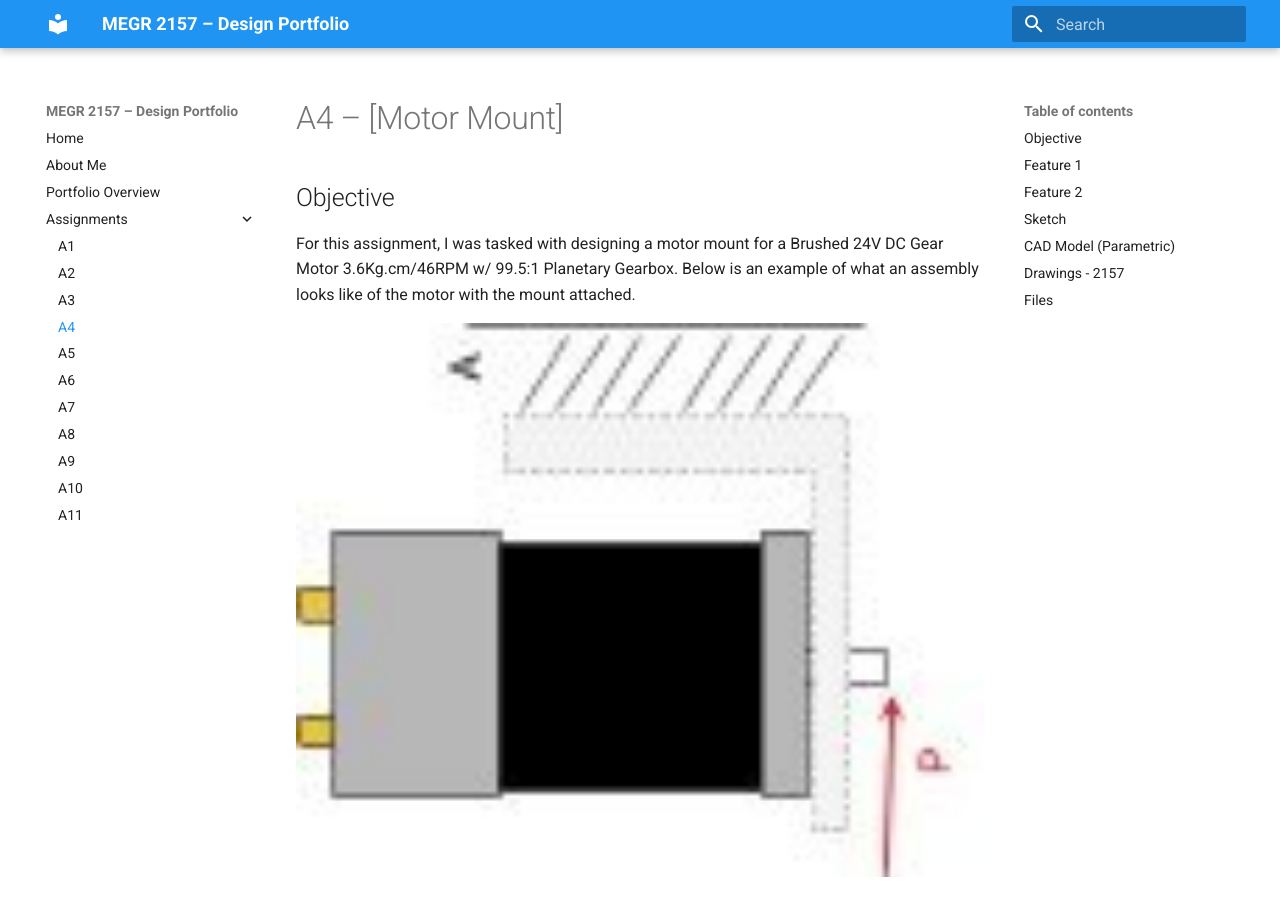
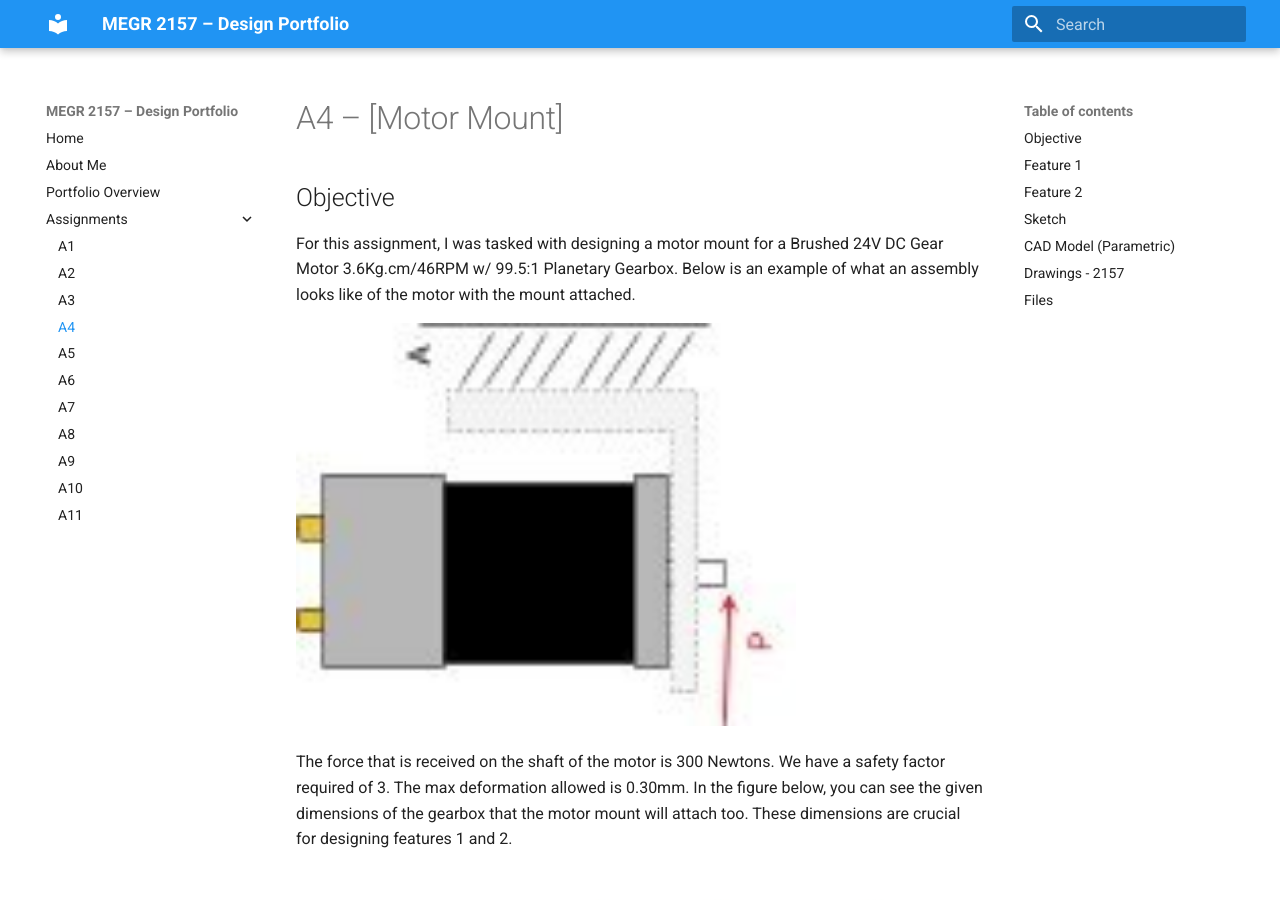
Before and after one commit to AidenGrake/megr2157-portfolio, an MkDocs documentation site: the page built from docs/assignments/A04/index.md, in a window 1280 px wide and 900 px high. Built offline with MkDocs 1.6.1 and Material for MkDocs 9.7.7, drawn with Linux system fonts in a browser that asks for light colours.

Commit message:
Adjust image sizes in index.md for A04 assignment
Updated image dimensions in the assignment documentation.

```diff
--- a/docs/assignments/A04/index.md
+++ b/docs/assignments/A04/index.md
@@ -3,7 +3,7 @@
 ## Objective
 For this assignment, I was tasked with designing a motor mount for a Brushed 24V DC Gear Motor 3.6Kg.cm/46RPM w/ 99.5:1 Planetary Gearbox. Below is an example of what an assembly looks like of the motor with the mount attached.
 
-<img width="1000" height="1000" alt="IMG1" src="IMG1.jpeg">
+<img width="500" height="500" alt="IMG1" src="IMG1.jpeg">
 
 The force that is received on the shaft of the motor is 300 Newtons. We have a safety factor required of 3. The max deformation allowed is 0.30mm. In the figure below, you can see the given dimensions of the gearbox that the motor mount will attach too. These dimensions are crucial for designing features 1 and 2.
 
@@ -54,7 +54,7 @@ In the figure below is the completed assembly model. With both feature #1 and #2
 ## Drawings - 2157
 With the CAD model complete, I created a Multiview drawing using Solidworks. I included four views; Front View, Right Side View, Top View, and an Isometric View on the sheet. As well as applying ASME standard conventions.
 
-<img width="2000" height="2000" alt="IMG15" src="IMG15.jpeg">
+<img width="2000" height="2000" alt="IMG16" src="IMG16.jpeg">
 
 ## Files
 
```
